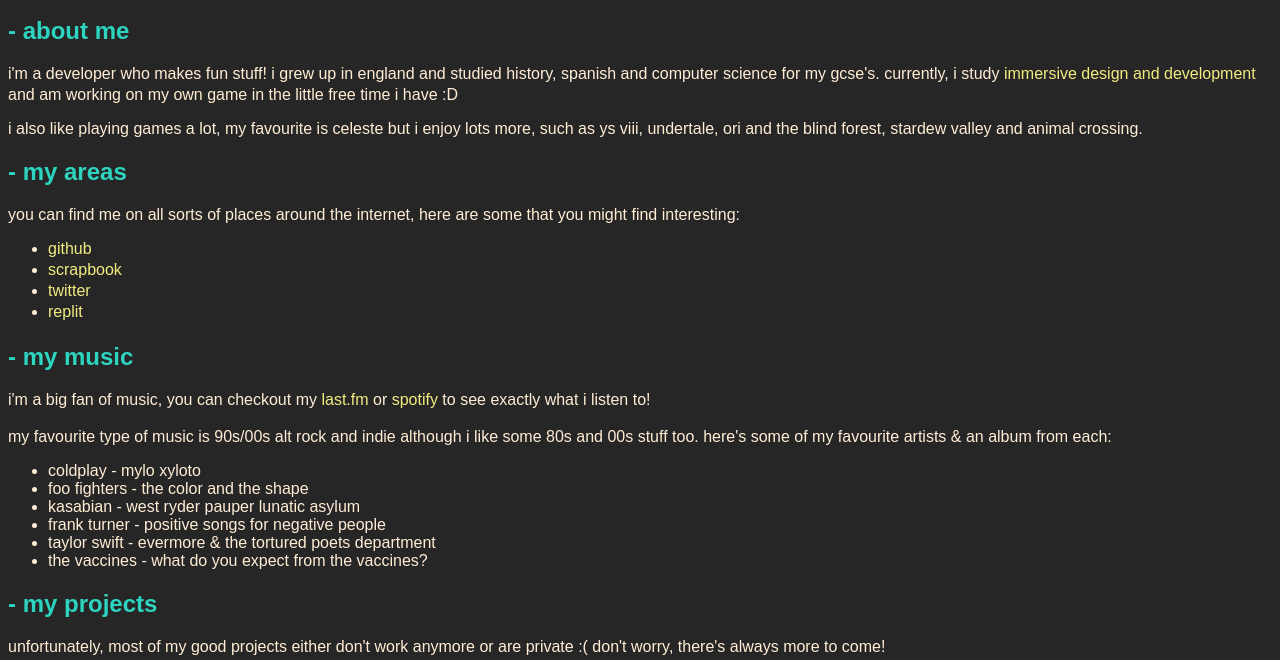
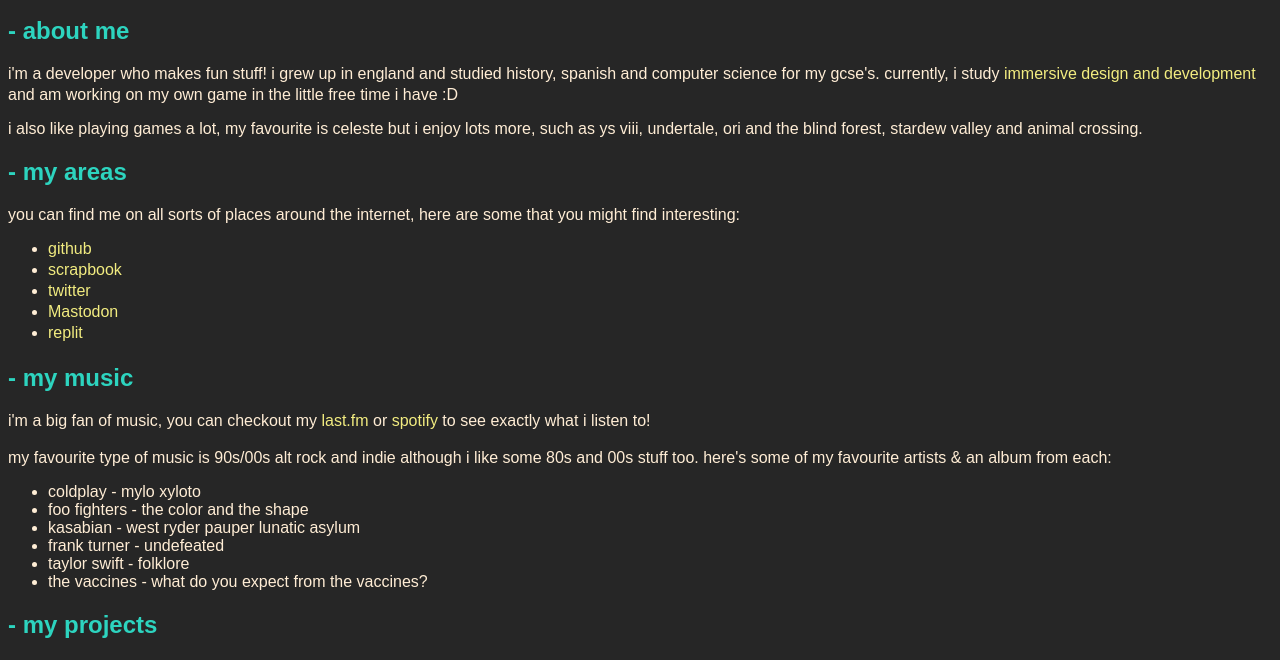
Before and after one commit to DillonB07/dillonb07.github.io, a plain HTML site: page index.html in a window 1280 px wide. Shown: the part 101-761 px from the top of the page. Drawn offline with Linux system fonts and the light colour scheme; a web font is replaced by a local one.

Commit message:
update fav albums & add mastodon

```diff
--- a/index.html
+++ b/index.html
@@ -38,6 +38,9 @@ forest, stardew valley and animal crossing.</p>
         <a href="https://twitter.com/@dillonb07dev" target="_blank">twitter</a>
       </li>
       <li>
+        <a rel="me" href="https://mastodon.social/@dillonb07" target="_blank">Mastodon</a>
+      </li>
+      <li>
         <a href="https://replit.com/@DillonB07" target="_blank">replit</a>
       </li>
     </ul>
@@ -51,8 +54,8 @@ favourite artists & an album from each:</p>
       <li>coldplay - mylo xyloto</li>
       <li>foo fighters - the color and the shape</li>
       <li>kasabian - west ryder pauper lunatic asylum</li>
-      <li>frank turner - positive songs for negative people</li>
-      <li>taylor swift - evermore & the tortured poets department</li>
+      <li>frank turner - undefeated</li>
+      <li>taylor swift - folklore</li>
       <li>the vaccines - what do you expect from the vaccines?</li>
     </ul>
     <h2>- my projects</h2>
```
